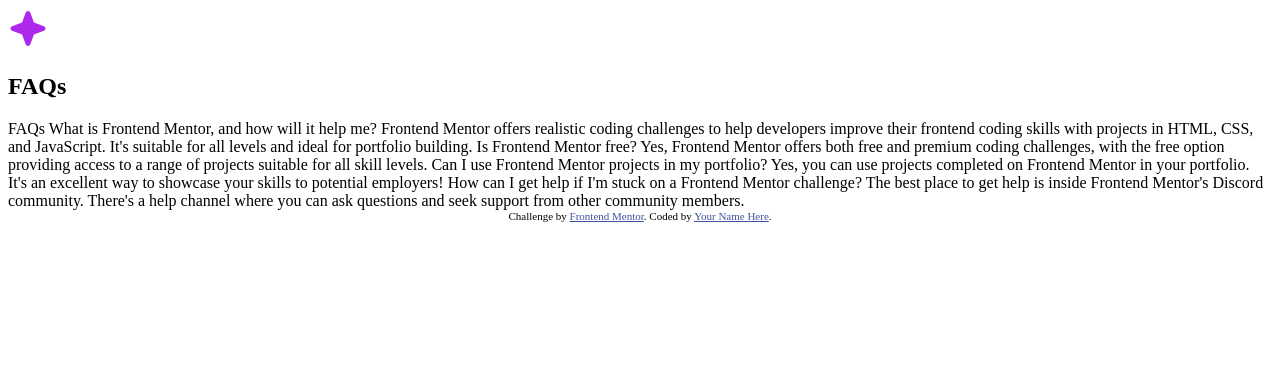
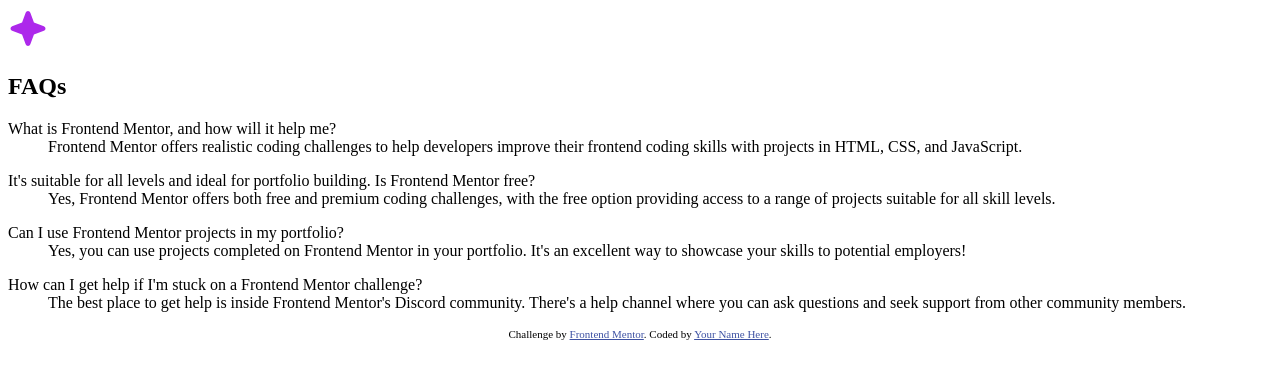
Before and after one commit to SaeM843/FAQ-accordion, a plain HTML site: page index.html in a window 1280 px wide. Drawn offline with Linux system fonts and the light colour scheme.

Commit message:
added questions and answers

```diff
--- a/index.html
+++ b/index.html
@@ -30,20 +30,61 @@
       <section class="faq-section">
         <img src="./assets/images/icon-star.svg" alt="star icon" />
         <h1 class="faq-title">FAQs</h1>
+
+        <div class="qa-box">
+          <dl>
+            <dt class="question">
+              What is Frontend Mentor, and how will it help me?
+            </dt>
+            <dd class="answer">
+              Frontend Mentor offers realistic coding challenges to help
+              developers improve their frontend coding skills with projects in
+              HTML, CSS, and JavaScript.
+            </dd>
+          </dl>
+        </div>
+
+        <div class="qa-box">
+          <dl>
+            <dt class="question">
+              It's suitable for all levels and ideal for portfolio building. Is
+              Frontend Mentor free?
+            </dt>
+            <dd class="answer">
+              Yes, Frontend Mentor offers both free and premium coding
+              challenges, with the free option providing access to a range of
+              projects suitable for all skill levels.
+            </dd>
+          </dl>
+        </div>
+
+        <div class="qa-box">
+          <dl>
+            <dt class="question">
+              Can I use Frontend Mentor projects in my portfolio?
+            </dt>
+            <dd class="answer">
+              Yes, you can use projects completed on Frontend Mentor in your
+              portfolio. It's an excellent way to showcase your skills to
+              potential employers!
+            </dd>
+          </dl>
+        </div>
+
+        <div class="qa-box">
+          <dl>
+            <dt class="question">
+              How can I get help if I'm stuck on a Frontend Mentor challenge?
+            </dt>
+            <dd class="answer">
+              The best place to get help is inside Frontend Mentor's Discord
+              community. There's a help channel where you can ask questions and
+              seek support from other community members.
+            </dd>
+          </dl>
+        </div>
       </section>
     </div>
-    FAQs What is Frontend Mentor, and how will it help me? Frontend Mentor
-    offers realistic coding challenges to help developers improve their frontend
-    coding skills with projects in HTML, CSS, and JavaScript. It's suitable for
-    all levels and ideal for portfolio building. Is Frontend Mentor free? Yes,
-    Frontend Mentor offers both free and premium coding challenges, with the
-    free option providing access to a range of projects suitable for all skill
-    levels. Can I use Frontend Mentor projects in my portfolio? Yes, you can use
-    projects completed on Frontend Mentor in your portfolio. It's an excellent
-    way to showcase your skills to potential employers! How can I get help if
-    I'm stuck on a Frontend Mentor challenge? The best place to get help is
-    inside Frontend Mentor's Discord community. There's a help channel where you
-    can ask questions and seek support from other community members.
 
     <div class="attribution">
       Challenge by
```
